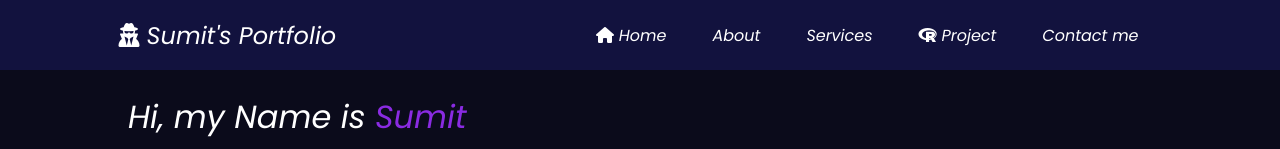
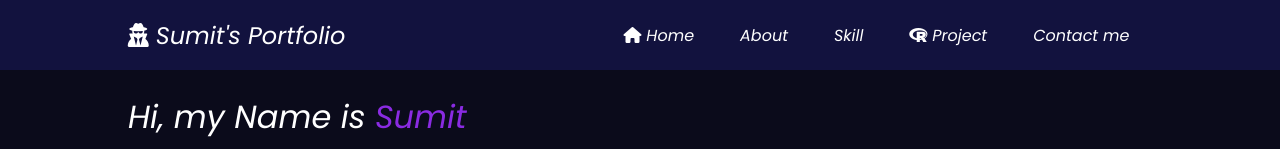
Before and after one commit to sumit4jain/portfolio_website, a plain HTML site: page index.html in a window 1280 px wide. Shown: the top 149 px of the page. Drawn offline with nearby package versions, Linux system fonts and the light colour scheme.

Commit message:
Update index.html

```diff
--- a/index.html
+++ b/index.html
@@ -221,7 +221,7 @@
                 <ul>
                     <li><a href="/" id="homeLink"><i class="fa-solid fa-house"></i> Home</a></li>
 <li><a href="/" id="aboutLink">About</a></li>
-<li><a href="/" id="skillLink">Services</a></li>
+<li><a href="/" id="skillLink">Skill</a></li>
 <li><a href="/" id="projectLink"><i class="fa-brands fa-r-project"></i> Project</a></li>
 <li><a href="#" id="contactLink">Contact me</a></li>
 
```
